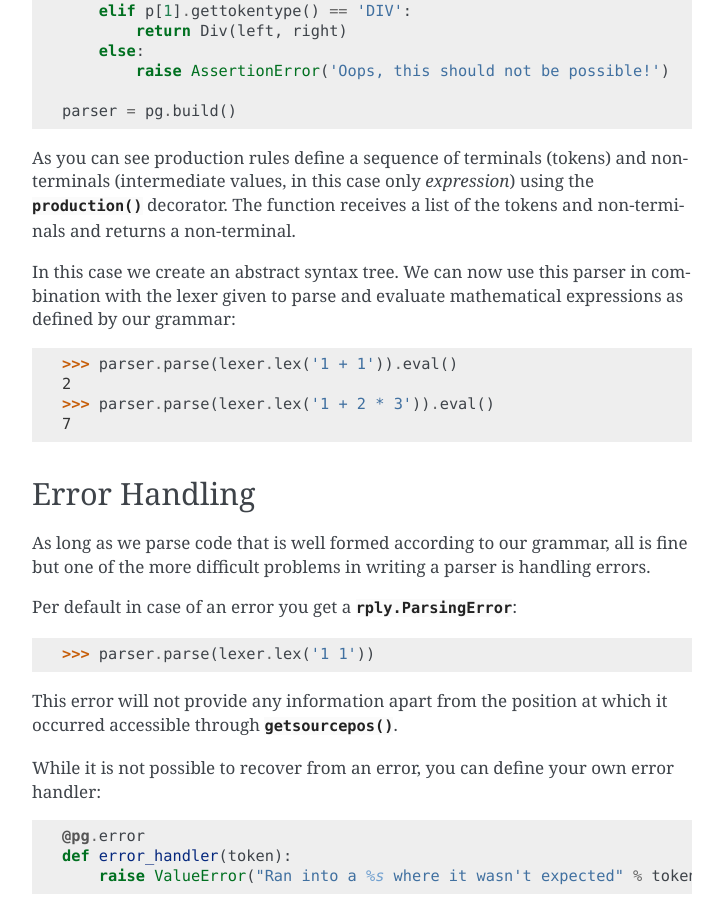
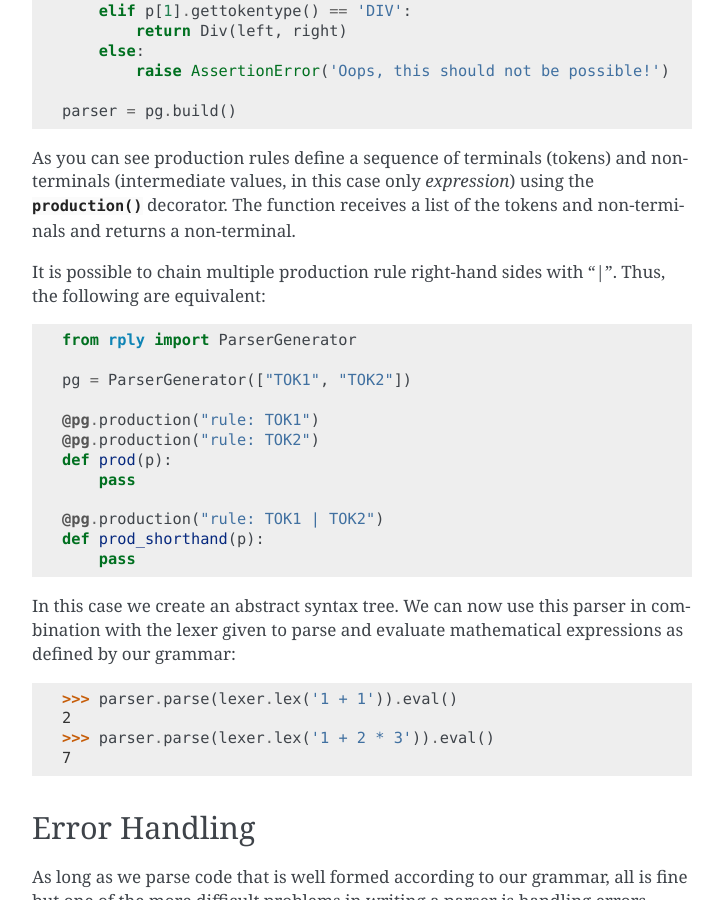
Before and after one commit to alex/rply, a Sphinx documentation site: the page built from docs/users-guide/parsers.rst, in a window 1280 px wide and 900 px high, scrolled down 2278 px. Shown: the whole window, without its empty margins (388-1111 px from the left). Built offline with Sphinx 7.4.7, drawn with Linux system fonts in a browser that asks for light colours.

Commit message:
Add pipe support (#101)
* Pipes in productions supported

* Add test and docs

* Fixed test and docs

* pep8 fix

* pep8 fix in tests

```diff
--- a/docs/users-guide/parsers.rst
+++ b/docs/users-guide/parsers.rst
@@ -132,6 +132,25 @@ non-terminals (intermediate values, in this case only `expression`) using
 the :meth:`~rply.ParserGenerator.production` decorator. The function
 receives a list of the tokens and non-terminals and returns a non-terminal.
 
+It is possible to chain multiple production rule right-hand sides with "|".
+Thus, the following are equivalent:
+
+.. code:: python
+
+    from rply import ParserGenerator
+
+    pg = ParserGenerator(["TOK1", "TOK2"])
+
+    @pg.production("rule: TOK1")
+    @pg.production("rule: TOK2")
+    def prod(p):
+        pass
+
+    @pg.production("rule: TOK1 | TOK2")
+    def prod_shorthand(p):
+        pass
+
+
 In this case we create an abstract syntax tree. We can now use this parser in
 combination with the lexer given to parse and evaluate mathematical expressions
 as defined by our grammar::
```
Also changed, not shown: 2 other files.
